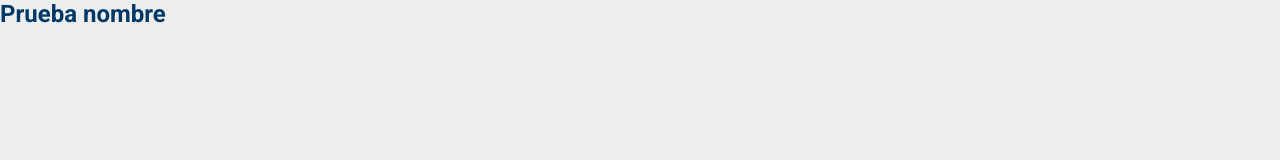
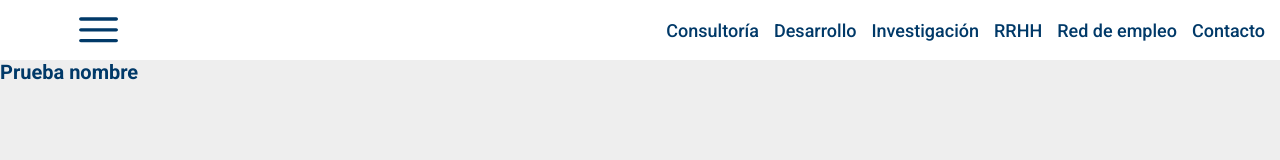
Before and after one commit to estebansant/istmo, a website: page src/index.html in a window 1280 px wide. Drawn offline with Linux system fonts and the light colour scheme.

Commit message:
finished the header styles

```diff
--- a/src/index.html
+++ b/src/index.html
@@ -1,5 +1,5 @@
 <!DOCTYPE html>
-<html lang="en">
+<html lang="es">
 <head>
     <meta charset="UTF-8">
     <meta http-equiv="X-UA-Compatible" content="IE=edge">
@@ -12,8 +12,49 @@
     <title>Istmo Consultores</title>
 </head>
 <body>
-    <header>
+    <header class="header">
+        <nav class="header__container">
+            <div class="logo">
+                <img src="./assets/icons/hamburger-menu.svg" alt="logo" />
+            </div>
 
+            <img src="./assets/icons/hamburger-menu.svg" alt="menu" class="menu"/>
+
+            <div class="nav">
+                <ul class="nav__list">
+                    <li class="nav__list--item">
+                        <a>
+                            Consultoría
+                        </a>
+                    </li>
+                    <li class="nav__list--item">
+                        <a>
+                            Desarrollo
+                        </a>
+                    </li>
+                    <li class="nav__list--item">
+                        <a>
+                            Investigación
+                        </a>
+                    </li>
+                    <li class="nav__list--item">
+                        <a>
+                            RRHH
+                        </a>
+                    </li>
+                    <li class="nav__list--item">
+                        <a>
+                            Red de empleo
+                        </a>
+                    </li>
+                    <li class="nav__list--item">
+                        <a>
+                            Contacto
+                        </a>
+                    </li>
+                </ul>
+            </div>
+        </nav>
     </header>
     <main>
         <h1 class="title">Prueba nombre</h1>
--- /dev/null
+++ b/src/scss/fragments/_header.scss
@@ -0,0 +1,61 @@
+@use '../variables/colors';
+@use '../variables/global';
+@use '../variables/fonts';
+
+.header{
+    width: 100%;
+    height: 60px;
+    background-color: colors.$white;
+    &__container{
+        width: 100%;
+        height: 100%;
+        display: flex;
+        justify-content: space-between;
+        align-items: center;
+        .logo{
+            width: 44px;
+            height: 37px;
+            margin-left: 6%;
+            img{
+                width: 100%;
+                height: 100%;
+            }
+        }
+        .menu{
+            width: 44px;
+            height: 37px;
+            margin-right: 6%;
+        }
+        .nav{
+            display: none;
+        }
+    }
+}
+
+@media(min-width:900px){
+    .menu{
+        display: none;
+    }
+    .header__container .nav{
+        display: inline-block;
+        &__list{
+            display: flex;
+            justify-content:space-evenly;
+            align-items:center;
+            list-style: none;
+            &--item{
+                margin-right: 15px;
+                a{
+                    color: colors.$main-blue;
+                    font-size: fonts.$subtitle;
+                    font-weight: 500;
+                    text-decoration: none;
+                }
+            }
+        }
+    }
+    .header__container .nav .nav__list .nav__list--item a:hover{
+        text-decoration: underline;
+        cursor: pointer;
+    }
+}
--- a/src/scss/main.scss
+++ b/src/scss/main.scss
@@ -1,24 +1,8 @@
+@forward './fragments/header';
 @use './variables/colors';
+@use './variables/fonts';
 
-*{
-    box-sizing: border-box;
-    margin: 0;
-    padding: 0;
-    text-decoration: none;
-}
-html{
-    font-size: 62.5%;
-    font-family: 'Roboto', sans-serif;
-    scroll-behavior: smooth;
-    min-height: 100%;
-}
-body{
-    width: 100%;
-    overflow-x: hidden;
-    background: colors.$white;
-    background-attachment: fixed;
-}
 .title{
-    font-size: 2.4rem;
+    font-size: fonts.$title;
     color: colors.$main-blue;
 }
--- a/src/scss/variables/_colors.scss
+++ b/src/scss/variables/_colors.scss
@@ -1,3 +1,4 @@
 $main-blue: #003968;
-$white: #eeeeee;
-$gray: #C4C4C4;
+$white: #ffffff;
+$light-white: #eeeeee;
+$gray: #c4c4c4;
--- /dev/null
+++ b/src/scss/variables/_global.scss
@@ -0,0 +1,19 @@
+@use './colors';
+*{
+    box-sizing: border-box;
+    margin: 0;
+    padding: 0;
+    text-decoration: none;
+}
+html{
+    font-size: 62.5%;
+    font-family: 'Roboto', sans-serif;
+    scroll-behavior: smooth;
+    min-height: 100%;
+}
+body{
+    width: 100%;
+    overflow-x: hidden;
+    background: colors.$light-white;
+    background-attachment: fixed;
+}
```
Also changed, not shown: css/main.css (deleted), src/assets/icons/hamburger-menu.svg (added), src/styles/main.css, 1 other file.
